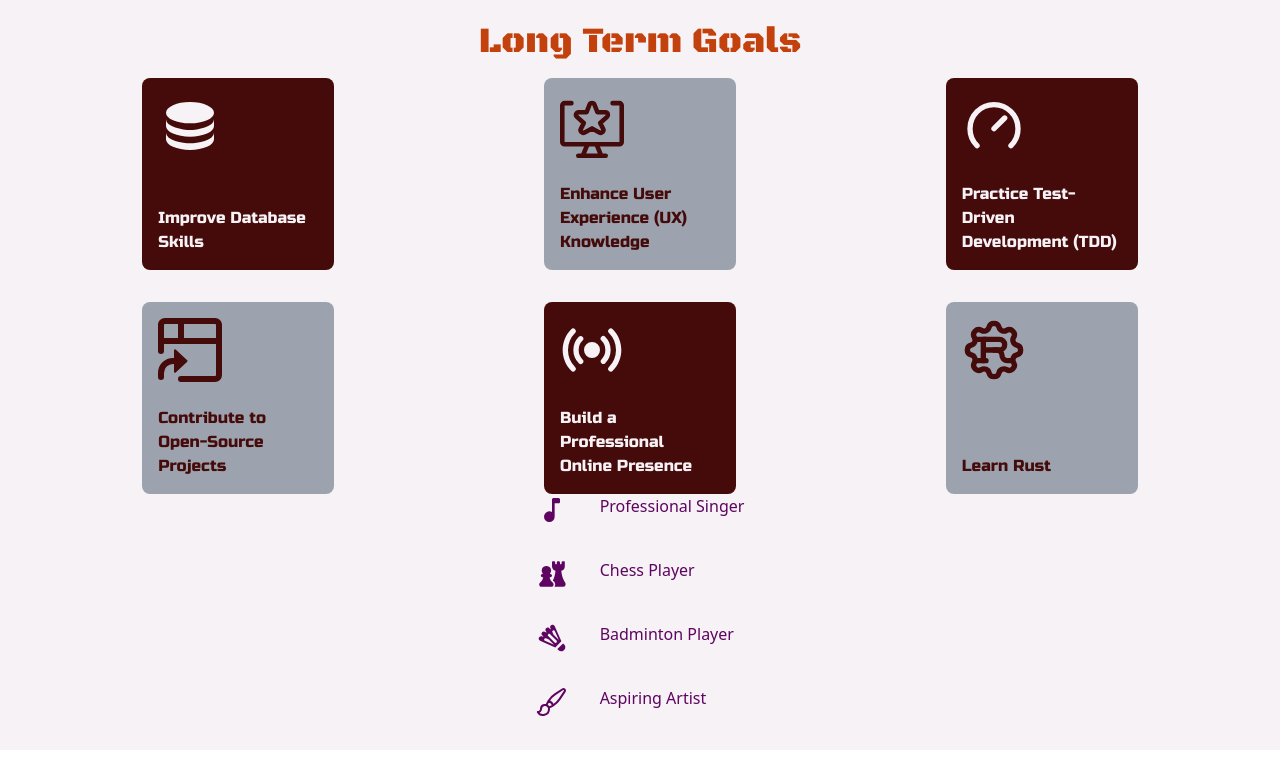
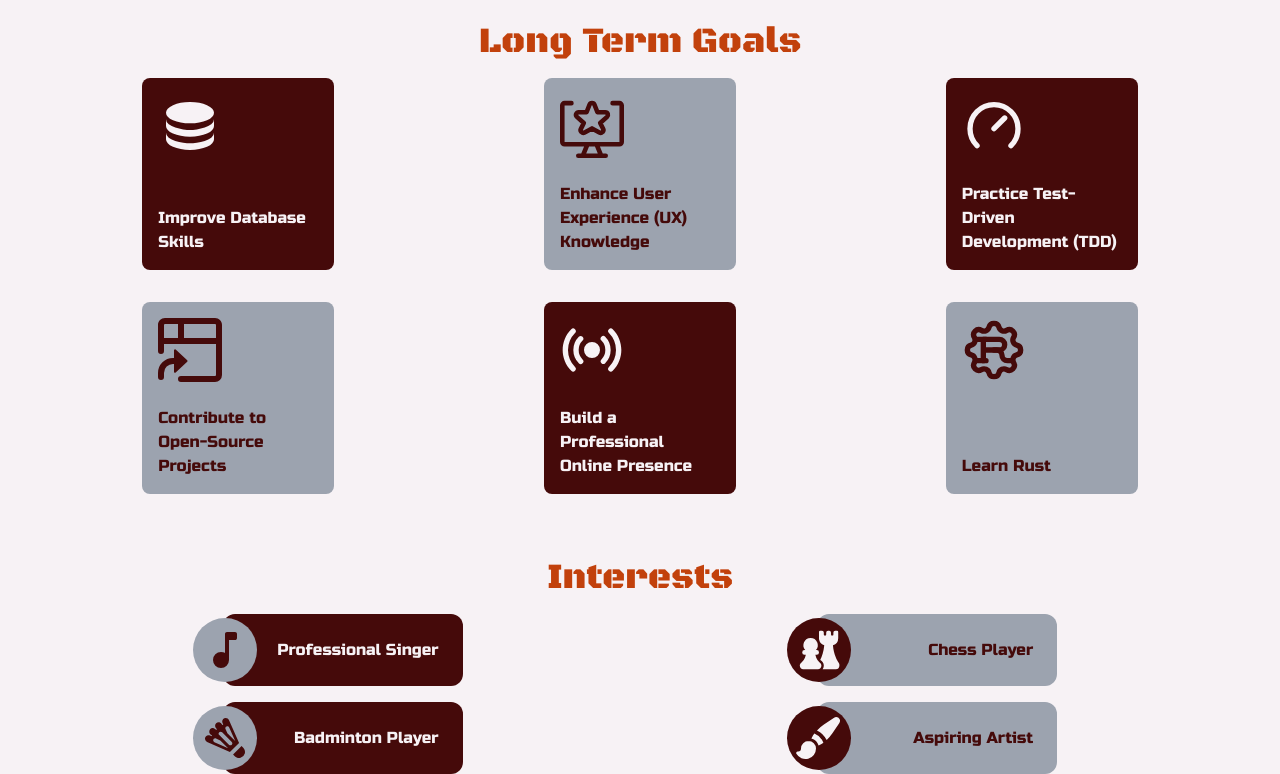
Before and after one commit to AishwaryaSubash/portfolio-website, a React (Vite) app: page /about in a window 1280 px wide. Shown: the part 786-1560 px from the top of the page. Before the commit the page ends 1536 px from the top, so only its background shows below. Built offline with nearby package versions, Linux system fonts and the light colour scheme.

Commit message:
interests section added

```diff
--- a/src/pages/About.tsx
+++ b/src/pages/About.tsx
@@ -26,7 +26,7 @@ const About = () => {
         <p className="text-4xl text-center text-lightHighlight dark:text-darkHighlight font-headingFont my-4 max-lg:px-4">
           Short Term Goals
         </p>
-        <div className="grid grid-cols-3 items-center justify-items-center gap-8 font-textFont max-md:grid-cols-2">
+        <div className="grid grid-cols-3 items-center justify-items-center gap-8 font-textFont max-md:grid-cols-2 max-xs:grid-cols-1">
           {shortTermGoals.map((goal, index) => (
             <div
               key={index}
@@ -49,7 +49,7 @@ const About = () => {
         <p className="text-4xl text-center text-lightHighlight dark:text-darkHighlight font-headingFont my-4 max-lg:px-4">
           Long Term Goals
         </p>
-        <div className="grid grid-cols-3 items-center justify-items-center gap-8 font-textFont max-md:grid-cols-2">
+        <div className="grid grid-cols-3 items-center justify-items-center gap-8 font-textFont max-md:grid-cols-2 max-xs:grid-cols-1">
           {longTermGoals.map((goal, index) => (
             <div
               key={index}
@@ -68,16 +68,33 @@ const About = () => {
           ))}
         </div>
       </div>
-      <div>
+      <div className="mt-12 flex flex-col w-11/12 max-sm:mt-8">
+        <p className="text-4xl text-center text-lightHighlight dark:text-darkHighlight font-headingFont my-4 max-lg:px-4">
+          Interests
+        </p>
+        <div className="grid grid-cols-2 gap-4 max-md:grid-cols-1">
           {interests.map((goal, index) => (
-          <div key={index} className="flex">
+            <div key={index} className="flex items-center justify-center gap-4">
+              <div
+                className={`relative w-60 p-6 font-textFont text-right rounded-xl ${
+                  index % 2 === 1
+                    ? "bg-lightHighlightBg text-lightAltHighlight dark:bg-darkHighlightBg dark:text-lightBg"
+                    : "bg-lightAltHighlight text-lightBg dark:bg-darkAltHighlight dark:text-darkBg"
+                }`}
+              >
+                <p>{goal.content}</p>
                 <div
                   dangerouslySetInnerHTML={{ __html: goal.image }}
-              className="w-16 h-16 max-sm:w-12 max-sm:h-12"
+                  className={`absolute top-[4px] -left-[30px] w-16 h-16 p-2 rounded-full max-sm:w-12 max-sm:h-12 max-md:top-[5px] max-md:-left-[24px] max-sm:top-[10px] ${
+                    index % 2 === 0
+                      ? "bg-lightHighlightBg text-lightAltHighlight dark:bg-darkHighlightBg dark:text-lightBg"
+                      : "bg-lightAltHighlight text-lightBg dark:bg-darkAltHighlight dark:text-darkBg"
+                  }`}
                 />
-            <p>{goal.content}</p>
+              </div>
             </div>
           ))}
+        </div>
       </div>
     </div>
   );
--- a/src/utils/constants.ts
+++ b/src/utils/constants.ts
@@ -465,19 +465,19 @@ const longTermGoals: GoalsInterface[] = [
 const interests: GoalsInterface[] = [
   {
     content: "Professional Singer",
-    image: `<svg xmlns="http://www.w3.org/2000/svg" width="32" height="32" viewBox="0 0 24 24"><path fill="currentColor" d="M10 21q-1.65 0-2.825-1.175T6 17q0-1.65 1.175-2.825T10 13q.575 0 1.063.138t.937.412V4q0-.425.288-.712T13 3h4q.425 0 .713.288T18 4v2q0 .425-.288.713T17 7h-3v10q0 1.65-1.175 2.825T10 21"/></svg>`,
+    image: `<svg xmlns="http://www.w3.org/2000/svg" viewBox="0 0 24 24"><path fill="currentColor" d="M10 21q-1.65 0-2.825-1.175T6 17q0-1.65 1.175-2.825T10 13q.575 0 1.063.138t.937.412V4q0-.425.288-.712T13 3h4q.425 0 .713.288T18 4v2q0 .425-.288.713T17 7h-3v10q0 1.65-1.175 2.825T10 21"/></svg>`,
   },
   {
     content: "Chess Player",
-    image: `<svg xmlns="http://www.w3.org/2000/svg" width="32" height="32" viewBox="0 0 20 20"><path fill="currentColor" d="M10.5 2a.5.5 0 0 0-.5.5v2.6c0 1.377.927 2.536 2.19 2.89c-.22 2.74-1.012 4.785-1.661 6.046c.184.216.357.377.492.49c.519.434.979 1.141.979 2.023A2.44 2.44 0 0 1 11.524 18H17a1.5 1.5 0 0 0 1.5-1.5v-.307c0-.348-.119-.669-.302-.932c-.54-.777-2.069-3.29-2.389-7.272A3.001 3.001 0 0 0 18 5.1V2.5a.5.5 0 0 0-.5-.5h-.75a.75.75 0 0 0-.75.75v.75a.5.5 0 0 1-1 .002V3.5l-.004-.754a.75.75 0 0 0-.75-.746h-.492a.75.75 0 0 0-.75.746L13 3.503a.5.5 0 0 1-1-.003v-.75a.75.75 0 0 0-.75-.75zm-4 3a3 3 0 0 0-2.236 5H4a1 1 0 1 0 0 2h.52c-.372 1.798-1.353 2.836-1.9 3.293c-.346.29-.62.736-.62 1.256C2 17.35 2.65 18 3.451 18H9.55c.8 0 1.45-.65 1.45-1.451c0-.52-.274-.966-.62-1.256c-.547-.457-1.528-1.495-1.9-3.293H9a1 1 0 1 0 0-2h-.264A3 3 0 0 0 6.5 5"/></svg>`,
+    image: `<svg xmlns="http://www.w3.org/2000/svg" viewBox="0 0 20 20"><path fill="currentColor" d="M10.5 2a.5.5 0 0 0-.5.5v2.6c0 1.377.927 2.536 2.19 2.89c-.22 2.74-1.012 4.785-1.661 6.046c.184.216.357.377.492.49c.519.434.979 1.141.979 2.023A2.44 2.44 0 0 1 11.524 18H17a1.5 1.5 0 0 0 1.5-1.5v-.307c0-.348-.119-.669-.302-.932c-.54-.777-2.069-3.29-2.389-7.272A3.001 3.001 0 0 0 18 5.1V2.5a.5.5 0 0 0-.5-.5h-.75a.75.75 0 0 0-.75.75v.75a.5.5 0 0 1-1 .002V3.5l-.004-.754a.75.75 0 0 0-.75-.746h-.492a.75.75 0 0 0-.75.746L13 3.503a.5.5 0 0 1-1-.003v-.75a.75.75 0 0 0-.75-.75zm-4 3a3 3 0 0 0-2.236 5H4a1 1 0 1 0 0 2h.52c-.372 1.798-1.353 2.836-1.9 3.293c-.346.29-.62.736-.62 1.256C2 17.35 2.65 18 3.451 18H9.55c.8 0 1.45-.65 1.45-1.451c0-.52-.274-.966-.62-1.256c-.547-.457-1.528-1.495-1.9-3.293H9a1 1 0 1 0 0-2h-.264A3 3 0 0 0 6.5 5"/></svg>`,
   },
   {
     content: "Badminton Player",
-    image: `<svg xmlns="http://www.w3.org/2000/svg" width="32" height="32" viewBox="0 0 24 24"><path fill="currentColor" d="M12.3 2c-.97.03-1.72.84-1.69 1.8c.01.24.06.47.16.7l.29.64c.04.13-.03.27-.17.31c-.09.05-.19 0-.26-.08l-.42-.55c-.33-.42-.83-.68-1.36-.69c-.97-.02-1.77.75-1.79 1.71c-.01.42.13.82.39 1.16l.42.5h.01c.08.13.05.29-.06.37c-.09.07-.21.07-.29 0L7 7.45c-.34-.26-.75-.4-1.16-.39c-.96.02-1.73.82-1.71 1.79c.01.53.27 1.03.69 1.36l.57.44c.11.1.11.26-.01.35a.23.23 0 0 1-.26.05h-.01l-.61-.28c-.23-.09-.46-.15-.7-.16c-.96-.03-1.77.73-1.8 1.7c0 .72.4 1.38 1.06 1.66l11.39 5.07l4.59-4.59l-5.07-11.39C13.69 2.39 13 1.97 12.3 2m.83 4.1c.42-.01.8.23.96.61l3.05 6.84l-3.95-3.94l-.93-2.11c-.3-.63.16-1.38.87-1.4M9.85 8.85c.27 0 .52.1.71.3l4.81 4.81c.4.38.41 1.01.03 1.41c-.4.4-1.02.41-1.44 0l-4.81-4.81a.987.987 0 0 1-.02-1.41c.19-.2.45-.3.72-.3m-2.72 3.32c.13 0 .27.04.37.09l2.13.94l3.94 3.94l-6.86-3.05c-1.02-.44-.68-1.95.42-1.92m13.15 3.87l-4.24 4.24l.85.85c.76.75 1.86 1.04 2.89.77a3.024 3.024 0 0 0 2.12-2.12c.27-1.03-.02-2.13-.77-2.89z"/></svg>`,
+    image: `<svg xmlns="http://www.w3.org/2000/svg" viewBox="0 0 24 24"><path fill="currentColor" d="M12.3 2c-.97.03-1.72.84-1.69 1.8c.01.24.06.47.16.7l.29.64c.04.13-.03.27-.17.31c-.09.05-.19 0-.26-.08l-.42-.55c-.33-.42-.83-.68-1.36-.69c-.97-.02-1.77.75-1.79 1.71c-.01.42.13.82.39 1.16l.42.5h.01c.08.13.05.29-.06.37c-.09.07-.21.07-.29 0L7 7.45c-.34-.26-.75-.4-1.16-.39c-.96.02-1.73.82-1.71 1.79c.01.53.27 1.03.69 1.36l.57.44c.11.1.11.26-.01.35a.23.23 0 0 1-.26.05h-.01l-.61-.28c-.23-.09-.46-.15-.7-.16c-.96-.03-1.77.73-1.8 1.7c0 .72.4 1.38 1.06 1.66l11.39 5.07l4.59-4.59l-5.07-11.39C13.69 2.39 13 1.97 12.3 2m.83 4.1c.42-.01.8.23.96.61l3.05 6.84l-3.95-3.94l-.93-2.11c-.3-.63.16-1.38.87-1.4M9.85 8.85c.27 0 .52.1.71.3l4.81 4.81c.4.38.41 1.01.03 1.41c-.4.4-1.02.41-1.44 0l-4.81-4.81a.987.987 0 0 1-.02-1.41c.19-.2.45-.3.72-.3m-2.72 3.32c.13 0 .27.04.37.09l2.13.94l3.94 3.94l-6.86-3.05c-1.02-.44-.68-1.95.42-1.92m13.15 3.87l-4.24 4.24l.85.85c.76.75 1.86 1.04 2.89.77a3.024 3.024 0 0 0 2.12-2.12c.27-1.03-.02-2.13-.77-2.89z"/></svg>`,
   },
   {
     content: "Aspiring Artist",
-    image: `<svg xmlns="http://www.w3.org/2000/svg" width="32" height="32" viewBox="0 0 24 24"><path fill="none" stroke="currentColor" stroke-linecap="round" stroke-linejoin="round" stroke-width="1.5" d="M9.53 16.122a3 3 0 0 0-5.78 1.128a2.25 2.25 0 0 1-2.4 2.245a4.5 4.5 0 0 0 8.4-2.245c0-.399-.078-.78-.22-1.128m0 0a15.998 15.998 0 0 0 3.388-1.62m-5.043-.025a15.994 15.994 0 0 1 1.622-3.395m3.42 3.42a15.995 15.995 0 0 0 4.764-4.648l3.876-5.814a1.151 1.151 0 0 0-1.597-1.597L14.146 6.32a15.996 15.996 0 0 0-4.649 4.764m3.42 3.42a6.776 6.776 0 0 0-3.42-3.42"/></svg>`,
+    image: `<svg xmlns="http://www.w3.org/2000/svg" viewBox="0 0 24 24"><path fill="currentColor" fill-rule="evenodd" d="M20.599 1.5c-.376 0-.743.111-1.055.32l-5.08 3.385a18.747 18.747 0 0 0-3.471 2.987a10.04 10.04 0 0 1 4.815 4.815a18.748 18.748 0 0 0 2.987-3.472l3.386-5.079A1.902 1.902 0 0 0 20.599 1.5m-8.3 14.025a18.76 18.76 0 0 0 1.896-1.207a8.026 8.026 0 0 0-4.513-4.513A18.75 18.75 0 0 0 8.475 11.7l-.278.5a5.26 5.26 0 0 1 3.601 3.602zM6.75 13.5A3.75 3.75 0 0 0 3 17.25a1.5 1.5 0 0 1-1.601 1.497a.75.75 0 0 0-.7 1.123a5.25 5.25 0 0 0 9.8-2.62a3.75 3.75 0 0 0-3.75-3.75" clip-rule="evenodd"/></svg>`,
   },
 ];
 
--- a/tailwind.config.js
+++ b/tailwind.config.js
@@ -3,6 +3,7 @@ export default {
   content: ["./index.html", "./src/**/*.{js,ts,jsx,tsx}"],
   theme: {
     screens: {
+      xs: "400px",
       sm: "640px",
       md: "768px",
       tablet: "795px",
```
Lines whose indentation alone changed are shown as unchanged.
